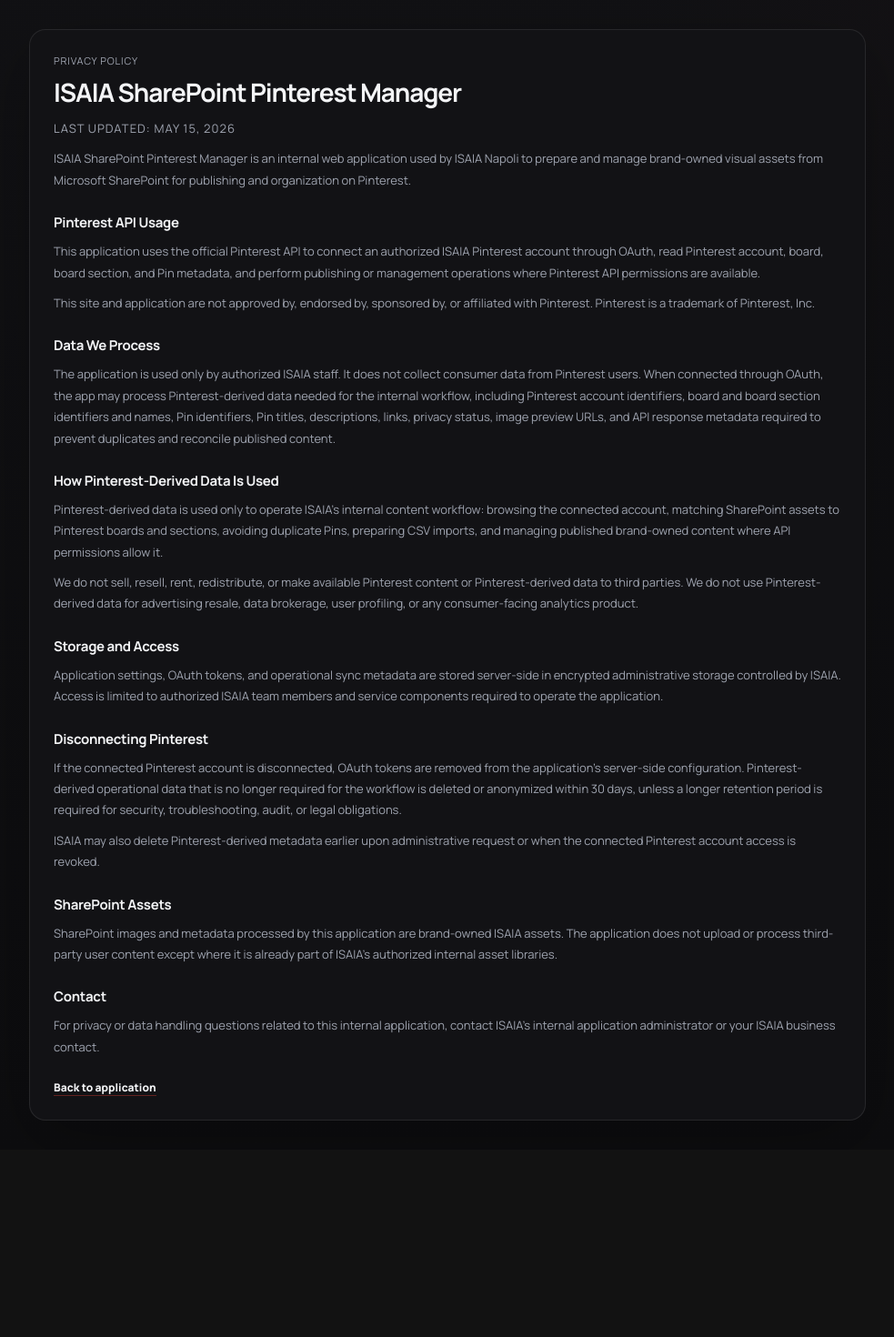
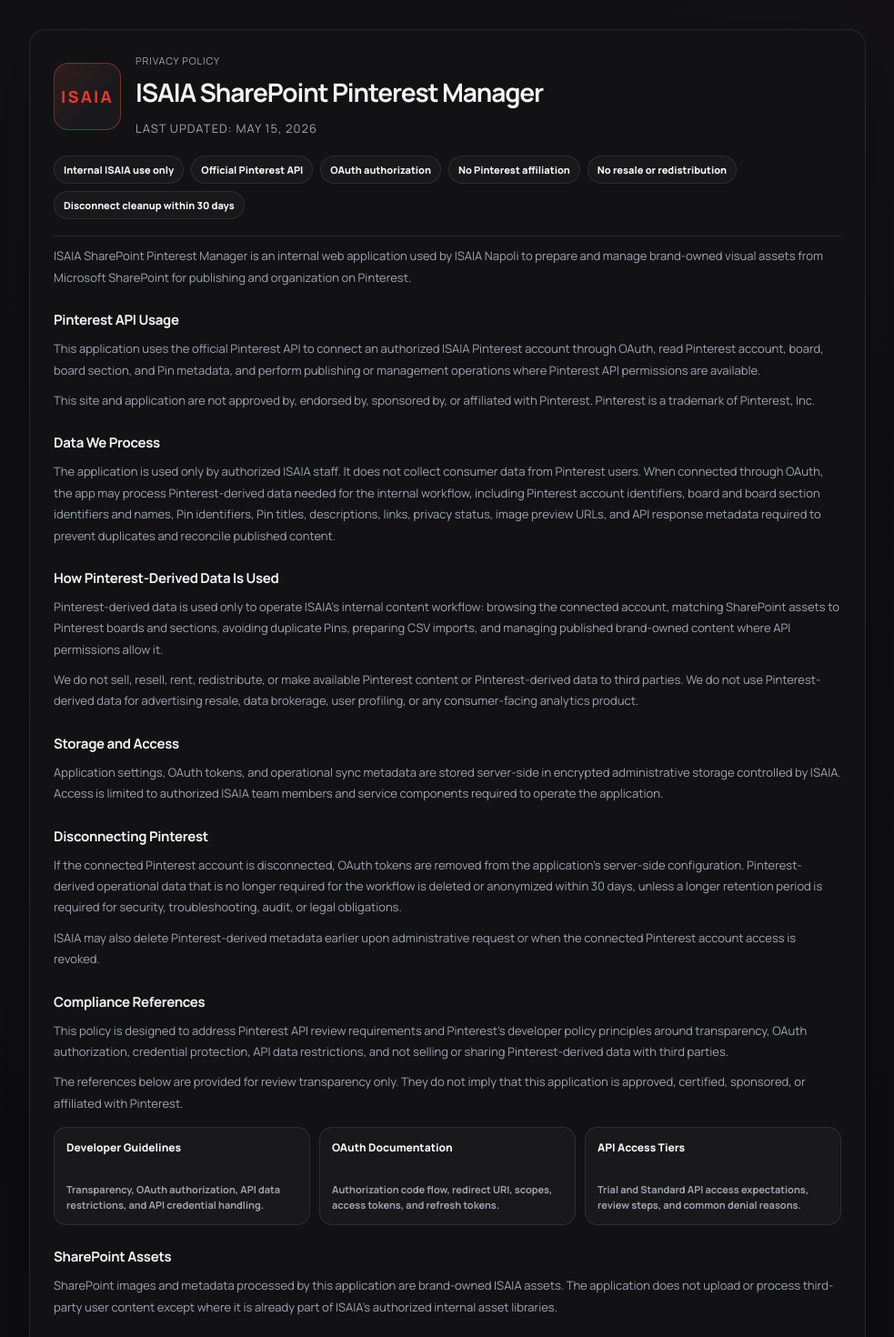
Before and after one commit to OnyxPlissken/pinterest, a Next.js app: page /privacy in a window 1280 px wide. Shown: the top 1470 px of the page at 91% size, without its empty margins (148-1131 px from the left). Before the commit the page ends 1264 px from the top, so only its background shows below. Built offline with nearby package versions, Linux system fonts and the light colour scheme.

Commit message:
Add privacy compliance references

```diff
--- a/app/globals.css
+++ b/app/globals.css
@@ -1580,6 +1580,35 @@
   box-shadow: var(--shadow);
 }
 
+.legal-hero {
+  display: grid;
+  gap: 18px;
+  padding-bottom: 18px;
+  border-bottom: 1px solid var(--line);
+}
+
+.legal-brand {
+  display: flex;
+  align-items: center;
+  gap: 16px;
+}
+
+.legal-logo {
+  width: 74px;
+  height: 74px;
+  border: 1px solid color-mix(in srgb, var(--accent) 35%, var(--line));
+  border-radius: 16px;
+  display: grid;
+  place-items: center;
+  color: var(--accent);
+  font-size: 18px;
+  font-weight: 900;
+  letter-spacing: 0.12em;
+  background:
+    linear-gradient(135deg, color-mix(in srgb, var(--accent) 13%, transparent), transparent 62%),
+    var(--surface-soft);
+}
+
 .legal-kicker,
 .legal-updated {
   color: var(--muted);
@@ -1605,6 +1634,66 @@
   color: var(--muted);
   font-size: 13px;
   line-height: 1.8;
+}
+
+.compliance-strip {
+  display: flex;
+  flex-wrap: wrap;
+  gap: 8px;
+}
+
+.compliance-strip span {
+  padding: 7px 10px;
+  border: 1px solid var(--line);
+  border-radius: 999px;
+  color: var(--text);
+  background: var(--surface-soft);
+  font-size: 11px;
+  font-weight: 800;
+}
+
+.compliance-links {
+  margin-top: 14px;
+  display: grid;
+  grid-template-columns: repeat(3, minmax(0, 1fr));
+  gap: 10px;
+}
+
+.compliance-links a {
+  min-height: 108px;
+  padding: 13px;
+  border: 1px solid var(--line);
+  border-radius: 14px;
+  display: flex;
+  flex-direction: column;
+  justify-content: space-between;
+  gap: 10px;
+  color: var(--text);
+  background: var(--surface-soft);
+  text-decoration: none;
+  transition:
+    border-color var(--transition),
+    transform var(--transition),
+    background var(--transition);
+}
+
+.compliance-links a:hover {
+  border-color: color-mix(in srgb, var(--accent) 42%, var(--line));
+  background: color-mix(in srgb, var(--accent) 9%, var(--surface-soft));
+  transform: translateY(-1px);
+}
+
+.compliance-links span {
+  color: var(--text);
+  font-size: 12px;
+  font-weight: 900;
+}
+
+.compliance-links strong {
+  color: var(--muted);
+  font-size: 11px;
+  font-weight: 700;
+  line-height: 1.55;
 }
 
 .legal-back {
@@ -1612,6 +1701,27 @@
   margin-top: 24px;
   font-size: 12px;
   font-weight: 800;
+}
+
+@media (max-width: 720px) {
+  .legal-card {
+    padding: 20px;
+  }
+
+  .legal-brand {
+    align-items: flex-start;
+  }
+
+  .legal-logo {
+    width: 58px;
+    height: 58px;
+    border-radius: 13px;
+    font-size: 14px;
+  }
+
+  .compliance-links {
+    grid-template-columns: 1fr;
+  }
 }
 
 .user-list,
--- a/app/privacy/page.js
+++ b/app/privacy/page.js
@@ -8,9 +8,25 @@
   return (
     <main className="legal-shell">
       <section className="legal-card">
-        <div className="legal-kicker">Privacy Policy</div>
-        <h1>ISAIA SharePoint Pinterest Manager</h1>
-        <p className="legal-updated">Last updated: May 15, 2026</p>
+        <header className="legal-hero">
+          <div className="legal-brand">
+            <div className="legal-logo">ISAIA</div>
+            <div>
+              <div className="legal-kicker">Privacy Policy</div>
+              <h1>ISAIA SharePoint Pinterest Manager</h1>
+              <p className="legal-updated">Last updated: May 15, 2026</p>
+            </div>
+          </div>
+
+          <div className="compliance-strip" aria-label="Compliance summary">
+            <span>Internal ISAIA use only</span>
+            <span>Official Pinterest API</span>
+            <span>OAuth authorization</span>
+            <span>No Pinterest affiliation</span>
+            <span>No resale or redistribution</span>
+            <span>Disconnect cleanup within 30 days</span>
+          </div>
+        </header>
 
         <p>
           ISAIA SharePoint Pinterest Manager is an internal web application used by
@@ -77,6 +93,33 @@
           request or when the connected Pinterest account access is revoked.
         </p>
 
+        <h2>Compliance References</h2>
+        <p>
+          This policy is designed to address Pinterest API review requirements and
+          Pinterest&apos;s developer policy principles around transparency, OAuth
+          authorization, credential protection, API data restrictions, and not selling
+          or sharing Pinterest-derived data with third parties.
+        </p>
+        <p>
+          The references below are provided for review transparency only. They do not
+          imply that this application is approved, certified, sponsored, or affiliated
+          with Pinterest.
+        </p>
+        <div className="compliance-links">
+          <a href="https://policy.pinterest.com/en/developer-guidelines" target="_blank" rel="noreferrer">
+            <span>Developer Guidelines</span>
+            <strong>Transparency, OAuth authorization, API data restrictions, and API credential handling.</strong>
+          </a>
+          <a href="https://developers.pinterest.com/docs/getting-started/set-up-authentication-and-authorization/" target="_blank" rel="noreferrer">
+            <span>OAuth Documentation</span>
+            <strong>Authorization code flow, redirect URI, scopes, access tokens, and refresh tokens.</strong>
+          </a>
+          <a href="https://developers.pinterest.com/docs/key-concepts/access-tiers/" target="_blank" rel="noreferrer">
+            <span>API Access Tiers</span>
+            <strong>Trial and Standard API access expectations, review steps, and common denial reasons.</strong>
+          </a>
+        </div>
+
         <h2>SharePoint Assets</h2>
         <p>
           SharePoint images and metadata processed by this application are brand-owned
```
